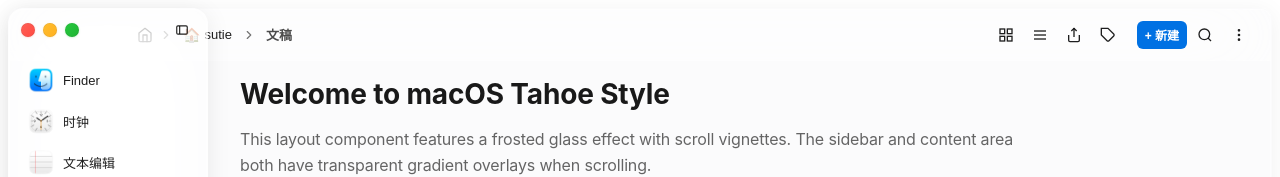
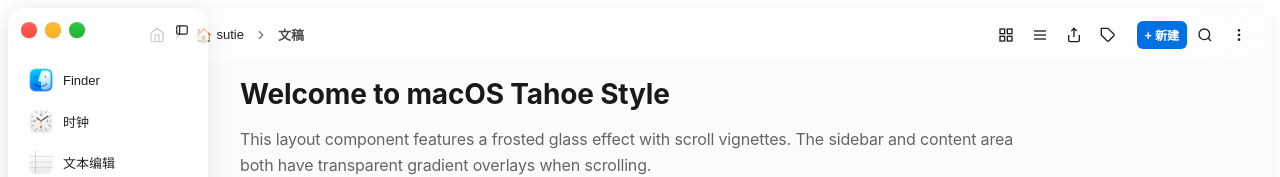
Before and after one commit to susususutie/demo-tahoe-layout, a React (Vite) app: page / in a window 1280 px wide. Shown: the top 177 px of the page. Built offline with nearby package versions, Linux system fonts and the light colour scheme.

Commit message:
style: 增大三色按钮尺寸
- 侧边栏内三色按钮从 14px 增大到 16px
- 悬浮三色按钮从 12px 增大到 16px
- 图标尺寸相应调整

```diff
--- a/src/components/TahoeLayout.css
+++ b/src/components/TahoeLayout.css
@@ -219,8 +219,8 @@
 
 /* 悬浮按钮基础样式 */
 .tahoe-floating-btn {
-  width: 12px;
-  height: 12px;
+  width: 16px;
+  height: 16px;
   border-radius: 50%;
   border: none;
   cursor: pointer;
--- a/src/components/sidebar/FinderSidebar.css
+++ b/src/components/sidebar/FinderSidebar.css
@@ -115,8 +115,8 @@
 }
 
 .finder-window-btn {
-  width: 14px;
-  height: 14px;
+  width: 16px;
+  height: 16px;
   border: none;
   border-radius: 50%;
   cursor: pointer;
@@ -129,8 +129,8 @@
 }
 
 .finder-window-btn svg {
-  width: 10px;
-  height: 10px;
+  width: 11px;
+  height: 11px;
   opacity: 0;
   transition: opacity 0.15s ease;
   stroke: rgba(0, 0, 0, 0.7);
@@ -144,32 +144,41 @@
 
 /* 关闭按钮 - 红色 */
 .finder-close-btn {
-  background: linear-gradient(135deg, #ff5f56 0%, #ff4b42 100%);
-  box-shadow: inset 0 0 0 0.5px rgba(0, 0, 0, 0.1), 0 0.5px 2px rgba(255, 95, 86, 0.3);
+  background: linear-gradient(180deg, #ff5f57 0%, #ff4940 100%);
+  box-shadow:
+    inset 0 0 0 0.5px rgba(0, 0, 0, 0.12),
+    inset 0 1px 0 rgba(255, 255, 255, 0.25),
+    0 1px 2px rgba(0, 0, 0, 0.15);
 }
 
 .finder-close-btn:hover {
-  background: linear-gradient(135deg, #ff6b62 0%, #ff5f56 100%);
+  background: linear-gradient(180deg, #ff6b63 0%, #ff5f57 100%);
 }
 
 /* 最小化按钮 - 黄色 */
 .finder-minimize-btn {
-  background: linear-gradient(135deg, #ffbd2e 0%, #ffb020 100%);
-  box-shadow: inset 0 0 0 0.5px rgba(0, 0, 0, 0.1), 0 0.5px 2px rgba(255, 189, 46, 0.3);
+  background: linear-gradient(180deg, #febc2e 0%, #ffb020 100%);
+  box-shadow:
+    inset 0 0 0 0.5px rgba(0, 0, 0, 0.12),
+    inset 0 1px 0 rgba(255, 255, 255, 0.25),
+    0 1px 2px rgba(0, 0, 0, 0.15);
 }
 
 .finder-minimize-btn:hover {
-  background: linear-gradient(135deg, #ffc940 0%, #ffbd2e 100%);
+  background: linear-gradient(180deg, #ffc83e 0%, #febc2e 100%);
 }
 
 /* 展开按钮 - 绿色 */
 .finder-expand-btn {
-  background: linear-gradient(135deg, #27c93f 0%, #1eb332 100%);
-  box-shadow: inset 0 0 0 0.5px rgba(0, 0, 0, 0.1), 0 0.5px 2px rgba(39, 201, 63, 0.3);
+  background: linear-gradient(180deg, #28c840 0%, #22b336 100%);
+  box-shadow:
+    inset 0 0 0 0.5px rgba(0, 0, 0, 0.12),
+    inset 0 1px 0 rgba(255, 255, 255, 0.25),
+    0 1px 2px rgba(0, 0, 0, 0.15);
 }
 
 .finder-expand-btn:hover {
-  background: linear-gradient(135deg, #32d64a 0%, #27c93f 100%);
+  background: linear-gradient(180deg, #32d64a 0%, #28c840 100%);
 }
 
 /* 深色模式按钮样式 */
```
